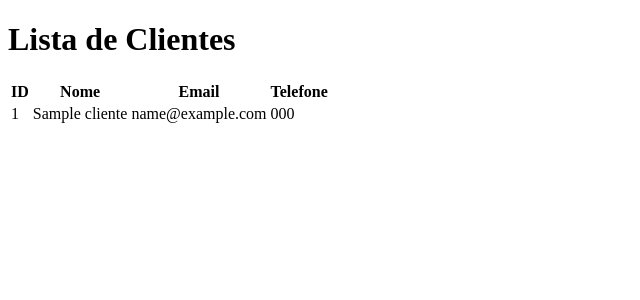
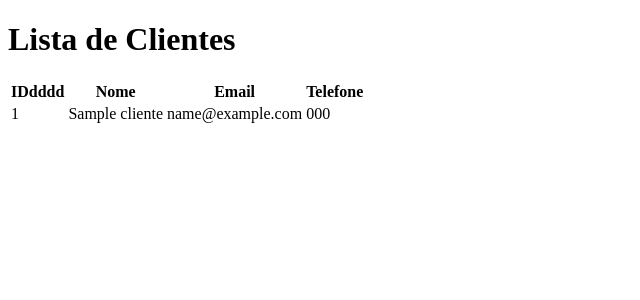
Before and after one commit to LeoCortarelli/Crud-MVC-POO-PHP, a PHP site: page / in a window 1280 px wide. Shown: the top 300 px of the page, without its empty margins (0-640 px from the left). Run offline with PHP 8.4, Linux system fonts and the light colour scheme; tables that the repository leaves empty or names only in its code hold one stand-in row (values such as "Sample post").

Commit message:
atualizacao

```diff
--- a/views/index.php
+++ b/views/index.php
@@ -13,7 +13,7 @@
         <table class="table">
             <thead>
                 <tr>
-                    <th>ID</th>
+                    <th>IDdddd</th>
                     <th>Nome</th>
                     <th>Email</th>
                     <th>Telefone</th>
```
